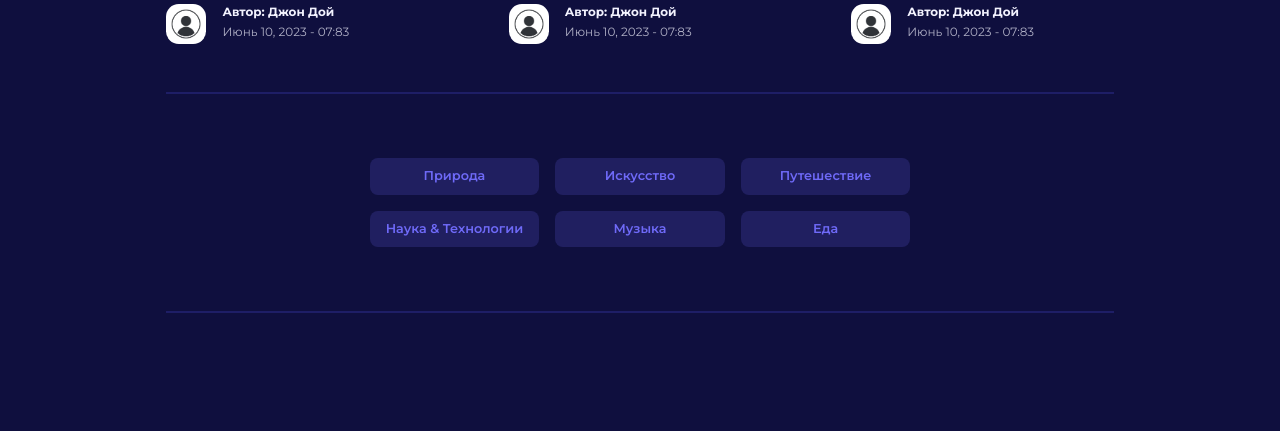
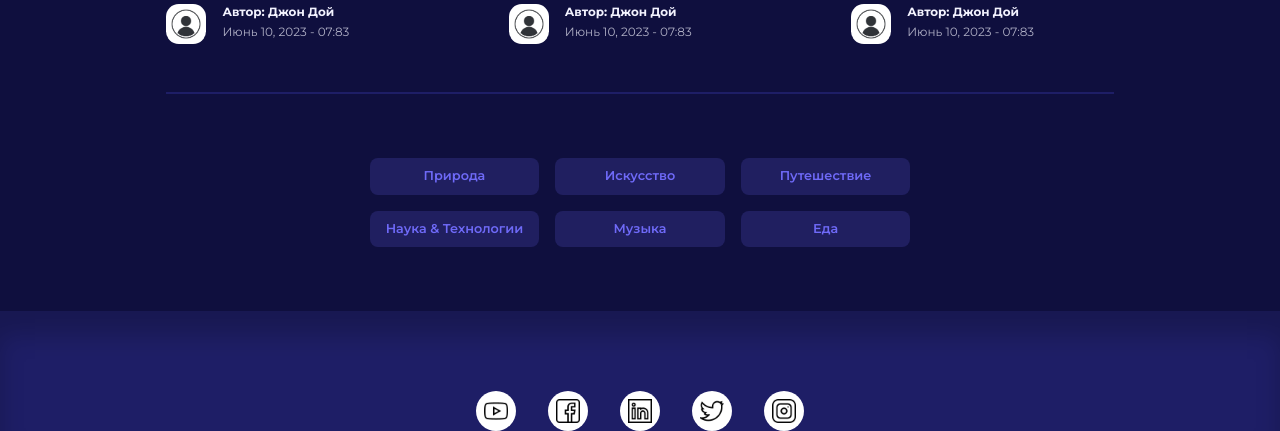
Before and after one commit to MaxK0/Blog, a PHP site: page / in a window 1280 px wide. Shown: the part 1995-2426 px from the top of the page. Before the commit the page ends 2308 px from the top, so only its background shows below. Run offline with PHP 8.4, Linux system fonts and the light colour scheme.

Commit message:
Сделаны иконки на соц. сети

```diff
--- a/html/assets/css/style.css
+++ b/html/assets/css/style.css
@@ -88,29 +88,7 @@ a {
     max-width: 1800px;
     margin-inline: auto;
 }
-.link-button {
-    border-radius: var(--card-border-radius-3);
-
-    width: 2rem;
-    height: 2rem;
-    background-repeat: no-repeat;
-    object-fit: cover;
-}
 /* <================================ Конец основного ================================> */
-
-/* <================================ Ссылки на соц. медиа ================================> */
-.youtube-link {
-    background-image: url('../img/icons/youtube.png');
-}
-.facebook-link {
-}
-.linkedin-link {
-}
-.twitter-link {
-}
-.instagram-link {
-}
-/* <================================ Конец ссылок ================================> */
 
 /* <================================ Шапка ================================> */
 header {
@@ -255,7 +233,6 @@ nav > button {
 .category__buttons {
     padding: 4rem  0;
     border-top: 2px solid var(--color-gray-900);
-    border-bottom: 2px solid var(--color-gray-900);
 }
 
 .category__buttons-container {
@@ -268,5 +245,31 @@ nav > button {
 /* <================================ Конец категорий ================================> */
 
 /* <================================ Подвал ================================> */
-
+footer {
+    background-color: var(--color-gray-900);
+    padding-top: 5rem;
+    box-shadow: inset 0 1.5rem 1.5rem rgba(0, 0, 0, 0.2);
+}
+.footer__socials {
+    display: flex;
+    justify-content: center;
+    gap: 2rem;
+}
+.link-button {
+    background-color: white;
+    display: flex;
+    border-radius: 50%;
+    width: 2.5rem;
+    height: 2.5rem;
+    align-items: center;
+    justify-content: center;
+}
+.link-button > img {
+    width: 1.5rem;
+    height: 1.5rem;
+    object-fit: cover;
+}
+.link-button:hover {
+    background-color: var(--color-bg);
+}
 /* <================================ Конец подвала ================================> */
--- a/html/index.html
+++ b/html/index.html
@@ -194,14 +194,17 @@
     <!-- <========================== Конец категорий  ==========================> -->
 
     <!-- <========================== Подвал  ==========================> -->
-    <footer class="container">
-        <div class="footer__socials">
-            <a href="*" class="youtube-link link-button" target="_blank"></a>
-            <a href="*" class="facebook-link link-button" target="_blank"></a>
-            <a href="*" class="linkedin-link link-button" target="_blank"></a>
-            <a href="*" class="twitter-link link-button" target="_blank"></a>
-            <a href="*" class="instagram-link link-button" target="_blank"></a>
+    <footer>
+        <div class="container">
+            <div class="footer__socials">
+                <a href="*" class="link-button" target="_blank"><img src="assets/img/icons/youtube.png" alt=""></a>
+                <a href="*" class="link-button" target="_blank"><img src="assets/img/icons/facebook.png" alt=""></a>
+                <a href="*" class="link-button" target="_blank"><img src="assets/img/icons/linkedin.png" alt=""></a>
+                <a href="*" class="link-button" target="_blank"><img src="assets/img/icons/twitter.png" alt=""></a>
+                <a href="*" class="link-button" target="_blank"><img src="assets/img/icons/instagram.png" alt=""></a>
+            </div>
         </div>
+
     </footer>
     <!-- <========================== Конец подвала  ==========================> -->
 </body>
```
